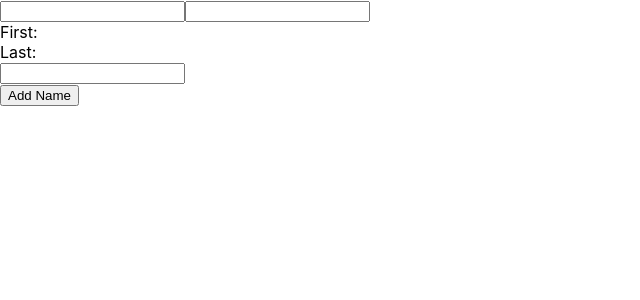
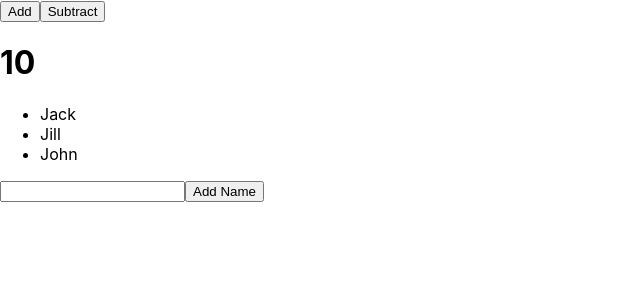
Before and after one commit to robonafisi/React-useReducer, a React (Create React App) app: page / in a window 1280 px wide. Shown: the top 300 px of the page, without its empty margins (0-640 px from the left). Built offline with nearby package versions, Linux system fonts and the light colour scheme.

Commit message:
Bringing the counter back

```diff
--- a/src/App.js
+++ b/src/App.js
@@ -1,69 +1,62 @@
-import { useReducer } from 'react';
+import { useState } from 'react';
 import './App.css';
 
-function UserForm(){
-  const [state, dispatch] = useReducer((state, action) =>({
-      ...state,
-      ...action,
-    }),
+function NameList(){
+  const[list, setList] = useState(["Jack", "Jill", "John"]);
+  const [name, setName] = useState("");
 
-  {
-    first:"",
-    last:"",
-});
+   function nameChange(){
+     setList([...list, name]);
+     setName('');
+     console.log(list,name);
+   };
+
   return(
     <div>
+      <ul>
+        {list.map((name)=>(
+          <li key={name}>{name}</li>
+        ))}
+      </ul>
       <input
       type="text"
-      value={state.first}
-      onChange={(e)=> dispatch({first: e.target.value})}
+      value={name}
+      onChange={(e) => setName(e.target.value)}
       />
-      <input
-      type="text"
-      value={state.last}
-      onChange={(e)=> dispatch({last: e.target.value})}
-      />
-      <div>
-        First: {state.first}
-      </div>
-      <div>
-          Last: {state.last}
-      </div>
+      <button
+      onClick={nameChange}>
+        Add Name
+      </button>
     </div>
-  );
+  )
 }
 
-function NameList() {
-  const[ state, dispatch ] = useReducer((state, action)=>{
-    switch(action.type){
-      case "SET_NAME":
-        return { ...state, name:action.payload};
-      case "ADD_NAME":
-        return {...state, names: [...state.names, state.name ], name:""};
-    }
-  },
-  {
-    names: [],
-    name:"",
+function Counter() {
+  const[count, setCount] = useState(10);
 
-  })
-  return(
+  function addOne(){
+    setCount(count + 1);
+  }
+
+  function subtractOne(){
+    setCount(count - 1);
+  }
+
+  return (
     <div>
-      <div>
-        {state.names.map((name, index)=>(
-          <div>{name}</div>
-        ))}
-      </div>
-      <input
-      type='text'
-      value={state.name}
-      onChange={(e) => dispatch({type:"SET_NAME", payload: e.target.value})}/>
-      <div>
+      <header>
         <button
-        onClick={() => dispatch({type:"ADD_NAME", payload:state.name})}>
-          Add Name
+        onClick={addOne}>
+          Add
         </button>
-      </div>
+        <button
+        onClick={subtractOne}>
+          Subtract
+        </button>
+        <h1>
+          {count}
+        </h1>
+      </header>
     </div>
   );
 }
@@ -71,7 +64,7 @@ function NameList() {
 function App() {
   return(
     <div>
-      <UserForm />
+      <Counter />
       <NameList />
     </div>
   );
```
